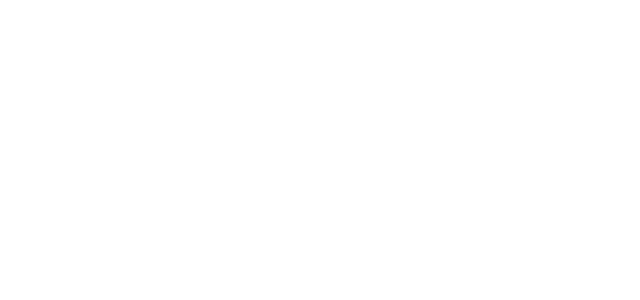
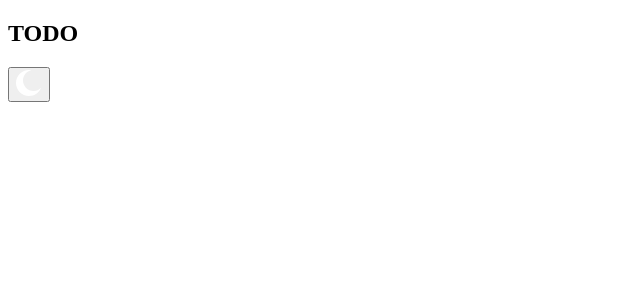
Before and after one commit to annapmarin/todo-app, a React (Vite) app: page / in a window 1280 px wide. Shown: the top 300 px of the page, without its empty margins (0-640 px from the left). Built offline with nearby package versions, Linux system fonts and the light colour scheme.

Commit message:
Header section and ThemeToggleButton component

```diff
--- a/src/App.tsx
+++ b/src/App.tsx
@@ -1,9 +1,16 @@
 import './App.css'
+import ThemeToggleButton from './components/ThemeToggleButton'
 
 function App() {
 
   return (
     <>
+      <section className='app-container'>
+        <header className='app-header'>
+          <h1>TODO</h1>
+          <ThemeToggleButton />
+        </header>
+      </section>
     </>
   )
 }
--- /dev/null
+++ b/src/components/ThemeToggleButton.tsx
@@ -0,0 +1,28 @@
+import { useState, useEffect } from 'react';
+import iconMoon from '../assets/icon-moon.svg';
+import iconSun from '../assets/icon-sun.svg';
+
+const ThemeToggleButton = () => {
+  const [theme, setTheme] = useState('light');
+
+  const toggleTheme = () => {
+    const newTheme = theme === 'light' ? 'dark' : 'light';
+    setTheme(newTheme);
+    document.documentElement.setAttribute('data-theme', newTheme);
+  };
+
+  useEffect(() => {
+    document.documentElement.setAttribute('data-theme', theme);
+  }, [theme]);
+
+  return (
+    <button onClick={toggleTheme} className='theme-toggle'>
+      <img
+        src={theme === 'light' ? iconMoon : iconSun}
+        alt="toggle theme"
+      />
+    </button>
+  );
+};
+
+export default ThemeToggleButton;
```
